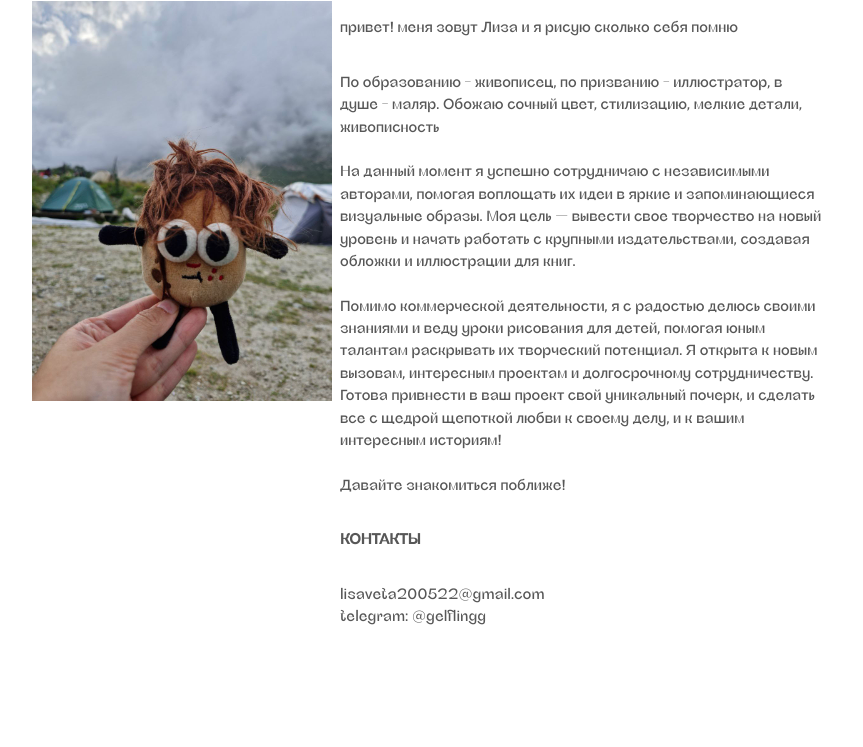
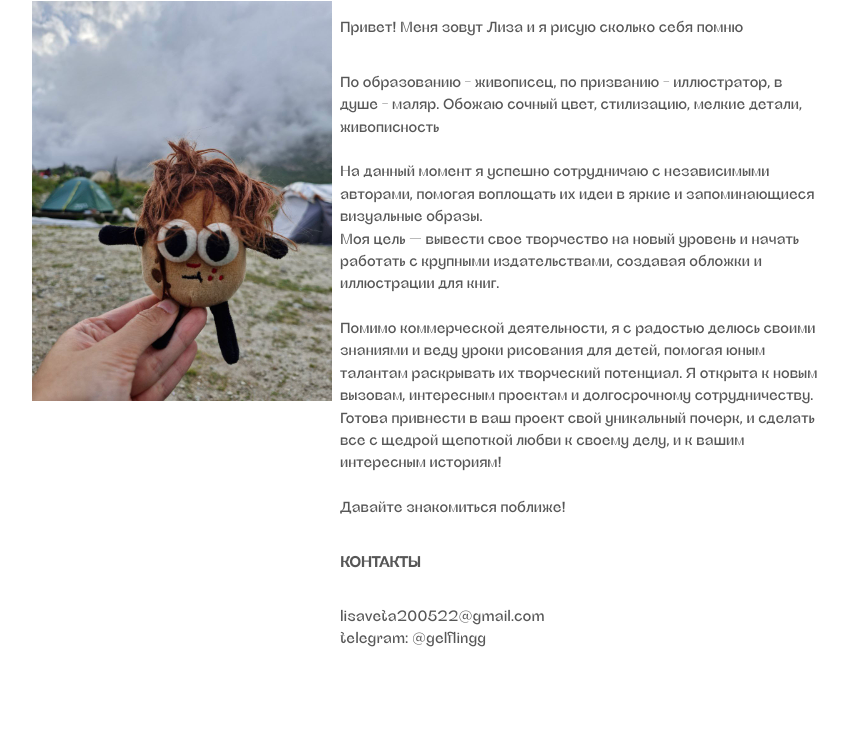
Before and after one commit to li-lovski/li-lovski.github.io, a website built with webpack: page info.html in a window 1280 px wide. Shown: the part 53-800 px from the top of the page, without its empty margins (208-1071 px from the left). Built offline with nearby package versions, Linux system fonts and the light colour scheme.

Commit message:
Фикс типографики

```diff
--- a/info.html
+++ b/info.html
@@ -34,12 +34,12 @@
 <div class="info">
   <img alt="" src="img/info.jpg">
   <div class="info-text">
-    <p>привет! меня зовут Лиза и я рисую сколько себя помню</p>
+    <p>Привет! Меня зовут Лиза и я рисую сколько себя помню</p>
     <p>
       По образованию - живописец, по призванию - иллюстратор, в душе - маляр.
       Обожаю сочный цвет,  стилизацию, мелкие детали, живописность
       <br><br>
-      На данный момент я успешно сотрудничаю с независимыми авторами, помогая воплощать их идеи в яркие и запоминающиеся визуальные образы. Моя цель — вывести свое творчество на новый уровень и начать работать с крупными издательствами, создавая обложки и иллюстрации для книг.
+      На данный момент я успешно сотрудничаю с независимыми авторами, помогая воплощать их идеи в яркие и запоминающиеся визуальные образы.<br>Моя цель — вывести свое творчество на новый уровень и начать работать с крупными издательствами, создавая обложки и иллюстрации для книг.
       <br><br>
       Помимо коммерческой деятельности, я с радостью делюсь своими знаниями и веду уроки рисования для детей, помогая юным талантам раскрывать их творческий потенциал.
       Я открыта к новым вызовам, интересным проектам и долгосрочному сотрудничеству. Готова привнести в ваш проект свой уникальный почерк, и сделать все с щедрой щепоткой любви к своему делу, и к вашим интересным историям!
```
